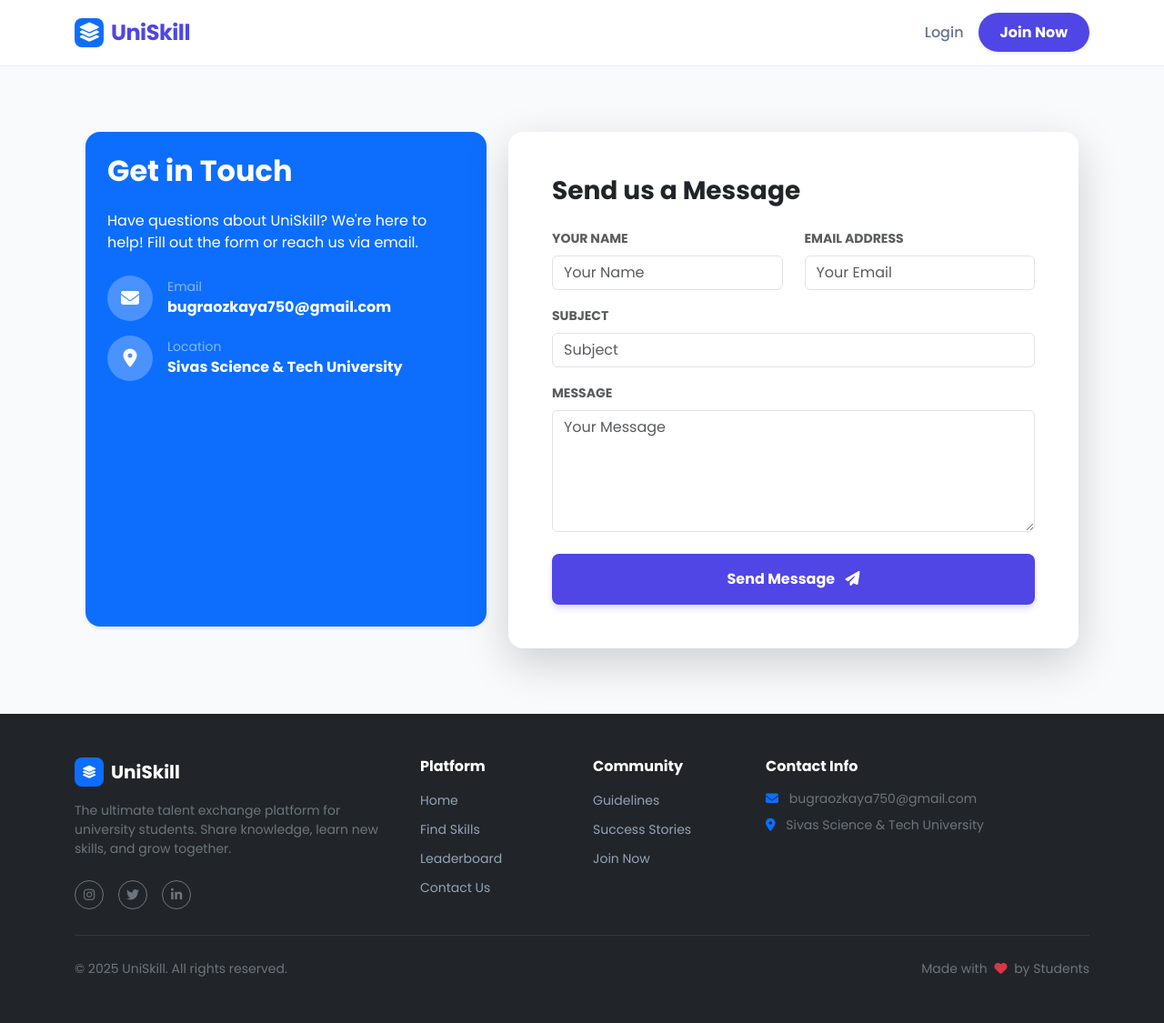
After one commit to bugraozkaya/Uniskill, a Django app: page /contact/ in a window 1280 px wide. The commit adds this page. Shown: the whole page at 91% size. Run offline with Django 5.2, Linux system fonts and the light colour scheme; some libraries are stand-ins or nearby versions.

Commit message:
Contact us

```diff
--- a/core/forms.py
+++ b/core/forms.py
@@ -123,3 +123,20 @@ class DegerlendirmeFormu(forms.ModelForm):
             'rating': forms.Select(attrs={'class': 'form-select'}),
             'comment': forms.Textarea(attrs={'class': 'form-control', 'rows': 4, 'placeholder': 'How was the session?'}),
         }
+
+# 7. CONTACT FORM (YENİ EKLENEN)
+class ContactForm(forms.Form):
+    name = forms.CharField(
+        max_length=100,
+        widget=forms.TextInput(attrs={'class': 'form-control', 'placeholder': 'Your Name'})
+    )
+    email = forms.EmailField(
+        widget=forms.EmailInput(attrs={'class': 'form-control', 'placeholder': 'Your Email'})
+    )
+    subject = forms.CharField(
+        max_length=200,
+        widget=forms.TextInput(attrs={'class': 'form-control', 'placeholder': 'Subject'})
+    )
+    message = forms.CharField(
+        widget=forms.Textarea(attrs={'class': 'form-control', 'rows': 5, 'placeholder': 'Your Message'})
+    )
--- a/core/templates/core/base.html
+++ b/core/templates/core/base.html
@@ -294,6 +294,7 @@
                         <li class="mb-2"><a href="{% url 'landing_page' %}" class="footer-link small">Home</a></li>
                         <li class="mb-2"><a href="{% url 'search_skills' %}" class="footer-link small">Find Skills</a></li>
                         <li class="mb-2"><a href="{% url 'leaderboard' %}" class="footer-link small">Leaderboard</a></li>
+                        <li class="mb-2"><a href="{% url 'contact' %}" class="footer-link small">Contact Us</a></li>
                     </ul>
                 </div>
 
@@ -307,9 +308,9 @@
                 </div>
 
                 <div class="col-lg-4 col-md-6">
-                    <h6 class="text-white fw-bold mb-3">Contact Us</h6>
+                    <h6 class="text-white fw-bold mb-3">Contact Info</h6>
                     <ul class="list-unstyled text-secondary small">
-                        <li class="mb-2"><i class="fas fa-envelope me-2 text-primary"></i> support@uniskill.edu.tr</li>
+                        <li class="mb-2"><i class="fas fa-envelope me-2 text-primary"></i> bugraozkaya750@gmail.com</li>
                         <li class="mb-2"><i class="fas fa-map-marker-alt me-2 text-primary"></i> Sivas Science & Tech University</li>
                     </ul>
                 </div>
--- /dev/null
+++ b/core/templates/core/contact.html
@@ -0,0 +1,73 @@
+{% extends 'core/base.html' %}
+
+{% block content %}
+<div class="container py-5">
+    <div class="row justify-content-center">
+        <div class="col-md-5 mb-4">
+            <div class="h-100 p-4 bg-primary text-white rounded-4 shadow-sm">
+                <h2 class="fw-bold mb-4">Get in Touch</h2>
+                <p class="mb-4">Have questions about UniSkill? We're here to help! Fill out the form or reach us via email.</p>
+
+                <div class="d-flex align-items-center mb-3">
+                    <div class="bg-white bg-opacity-25 rounded-circle d-flex align-items-center justify-content-center me-3" style="width: 50px; height: 50px;">
+                        <i class="fas fa-envelope fa-lg"></i>
+                    </div>
+                    <div>
+                        <small class="d-block text-white-50">Email</small>
+                        <span class="fw-bold">bugraozkaya750@gmail.com</span>
+                    </div>
+                </div>
+
+                <div class="d-flex align-items-center mb-3">
+                    <div class="bg-white bg-opacity-25 rounded-circle d-flex align-items-center justify-content-center me-3" style="width: 50px; height: 50px;">
+                        <i class="fas fa-map-marker-alt fa-lg"></i>
+                    </div>
+                    <div>
+                        <small class="d-block text-white-50">Location</small>
+                        <span class="fw-bold">Sivas Science & Tech University</span>
+                    </div>
+                </div>
+            </div>
+        </div>
+
+        <div class="col-md-7">
+            <div class="card border-0 shadow-lg rounded-4">
+                <div class="card-body p-4 p-md-5">
+                    <h3 class="fw-bold text-dark mb-4">Send us a Message</h3>
+
+                    <form method="POST">
+                        {% csrf_token %}
+
+                        <div class="row">
+                            <div class="col-md-6 mb-3">
+                                <label class="form-label text-muted small fw-bold">YOUR NAME</label>
+                                {{ form.name }}
+                            </div>
+                            <div class="col-md-6 mb-3">
+                                <label class="form-label text-muted small fw-bold">EMAIL ADDRESS</label>
+                                {{ form.email }}
+                            </div>
+                        </div>
+
+                        <div class="mb-3">
+                            <label class="form-label text-muted small fw-bold">SUBJECT</label>
+                            {{ form.subject }}
+                        </div>
+
+                        <div class="mb-4">
+                            <label class="form-label text-muted small fw-bold">MESSAGE</label>
+                            {{ form.message }}
+                        </div>
+
+                        <div class="d-grid">
+                            <button type="submit" class="btn btn-primary py-3 rounded-3 fw-bold">
+                                Send Message <i class="fas fa-paper-plane ms-2"></i>
+                            </button>
+                        </div>
+                    </form>
+                </div>
+            </div>
+        </div>
+    </div>
+</div>
+{% endblock %}
--- a/core/views.py
+++ b/core/views.py
@@ -39,7 +39,8 @@ from .forms import (
     MesajFormu,
     UserUpdateForm,
     ProfileUpdateForm,
-    DegerlendirmeFormu
+    DegerlendirmeFormu,
+    ContactForm # <-- YENİ EKLENEN: ContactForm import edildi
 )
 
 User = get_user_model()
@@ -76,6 +77,27 @@ class CustomLoginView(LoginView):
         return super().get(request, *args, **kwargs)
 
     def form_invalid(self, form):
+        # --- NEW: Check for unverified email ---
+        username = form.data.get('username')
+        password = form.data.get('password')
+
+        if username and password:
+            try:
+                # Attempt to retrieve the user
+                user = User.objects.get(username=username)
+
+                # Check password validity
+                if user.check_password(password):
+                    # Password is correct, but account is inactive (email not verified)
+                    if not user.is_active:
+                        messages.warning(self.request, "Your account is not active yet. Please click the activation link sent to your email.")
+                        # Return the form without incrementing the fail count
+                        return self.render_to_response(self.get_context_data(form=form))
+            except User.DoesNotExist:
+                # User does not exist, proceed to normal error handling
+                pass
+        # ---------------------------------------
+
         ip = self.get_client_ip(self.request)
         fail_key = f'user_fail_{ip}'
 
@@ -635,3 +657,37 @@ def leaderboard(request):
         'top_rated': top_rated
     }
     return render(request, 'core/leaderboard.html', context)
+
+# ---------------------------------------------------------
+# 5. CONTACT US (YENİ EKLENEN FONKSİYON)
+# ---------------------------------------------------------
+def contact_us(request):
+    if request.method == 'POST':
+        form = ContactForm(request.POST)
+        if form.is_valid():
+            # Verileri al
+            name = form.cleaned_data['name']
+            email = form.cleaned_data['email']
+            subject = form.cleaned_data['subject']
+            message = form.cleaned_data['message']
+
+            # Mail içeriğini hazırla
+            full_message = f"Sender Name: {name}\nSender Email: {email}\n\nMessage:\n{message}"
+
+            # Yöneticiye (Sana) mail gönder
+            try:
+                send_mail(
+                    f"UniSkill Contact: {subject}", # Konu Başlığı
+                    full_message, # Mesaj
+                    settings.EMAIL_HOST_USER, # Gönderen (Senin sistem mailin)
+                    [settings.EMAIL_HOST_USER], # Alıcı (Yine sen - kendine mail atıyorsun)
+                    fail_silently=False,
+                )
+                messages.success(request, "Your message has been sent successfully! We will get back to you soon.")
+                return redirect('contact')
+            except:
+                messages.error(request, "An error occurred while sending the message. Please try again.")
+    else:
+        form = ContactForm()
+
+    return render(request, 'core/contact.html', {'form': form})
--- a/uniskill_project/urls.py
+++ b/uniskill_project/urls.py
@@ -4,7 +4,7 @@ from django.conf import settings
 from django.conf.urls.static import static
 # 'render' fonksiyonu gerekli
 from django.shortcuts import redirect, render
-from django.contrib.auth import views as auth_views # <-- YENİ EKLENEN IMPORT
+from django.contrib.auth import views as auth_views
 
 from core import views
 
@@ -19,7 +19,8 @@ from core.views import (
     meeting_room, cancel_session,
     public_profile, edit_profile,
     mark_notification_as_read,
-    activate
+    activate,
+    contact_us # <-- YENİ EKLENEN: İletişim fonksiyonunu import ettik
 )
 
 urlpatterns = [
@@ -42,23 +43,19 @@ urlpatterns = [
     # E-POSTA AKTİVASYON YOLU
     path('activate/<uidb64>/<token>/', activate, name='activate'),
 
-    # --- ŞİFRE SIFIRLAMA YOLLARI (YENİ EKLENEN KISIM) ---
-    # 1. Şifre sıfırlama isteği (Mail girilen sayfa)
+    # --- ŞİFRE SIFIRLAMA YOLLARI ---
     path('reset_password/',
          auth_views.PasswordResetView.as_view(template_name="core/password_reset.html"),
          name="reset_password"),
 
-    # 2. Mail gönderildi mesajı
     path('reset_password_sent/',
          auth_views.PasswordResetDoneView.as_view(template_name="core/password_reset_sent.html"),
          name="password_reset_done"),
 
-    # 3. Yeni şifre belirleme sayfası (Maildeki link buraya gelir)
     path('reset/<uidb64>/<token>/',
          auth_views.PasswordResetConfirmView.as_view(template_name="core/password_reset_form.html"),
          name="password_reset_confirm"),
 
-    # 4. İşlem tamamlandı mesajı
     path('reset_password_complete/',
          auth_views.PasswordResetCompleteView.as_view(template_name="core/password_reset_done.html"),
          name="password_reset_complete"),
@@ -95,6 +92,10 @@ urlpatterns = [
     # Bildirim Sistemi
     path('notification/read/<int:notification_id>/', mark_notification_as_read, name='mark_notification_as_read'),
 
+    # --- YENİ EKLENEN: İLETİŞİM SAYFASI ---
+    path('contact/', contact_us, name='contact'),
+    # --------------------------------------
+
     # --- GEÇİCİ 404 TEST LİNKİ ---
     path('test-404/', lambda request: render(request, 'core/404.html')),
 
```
